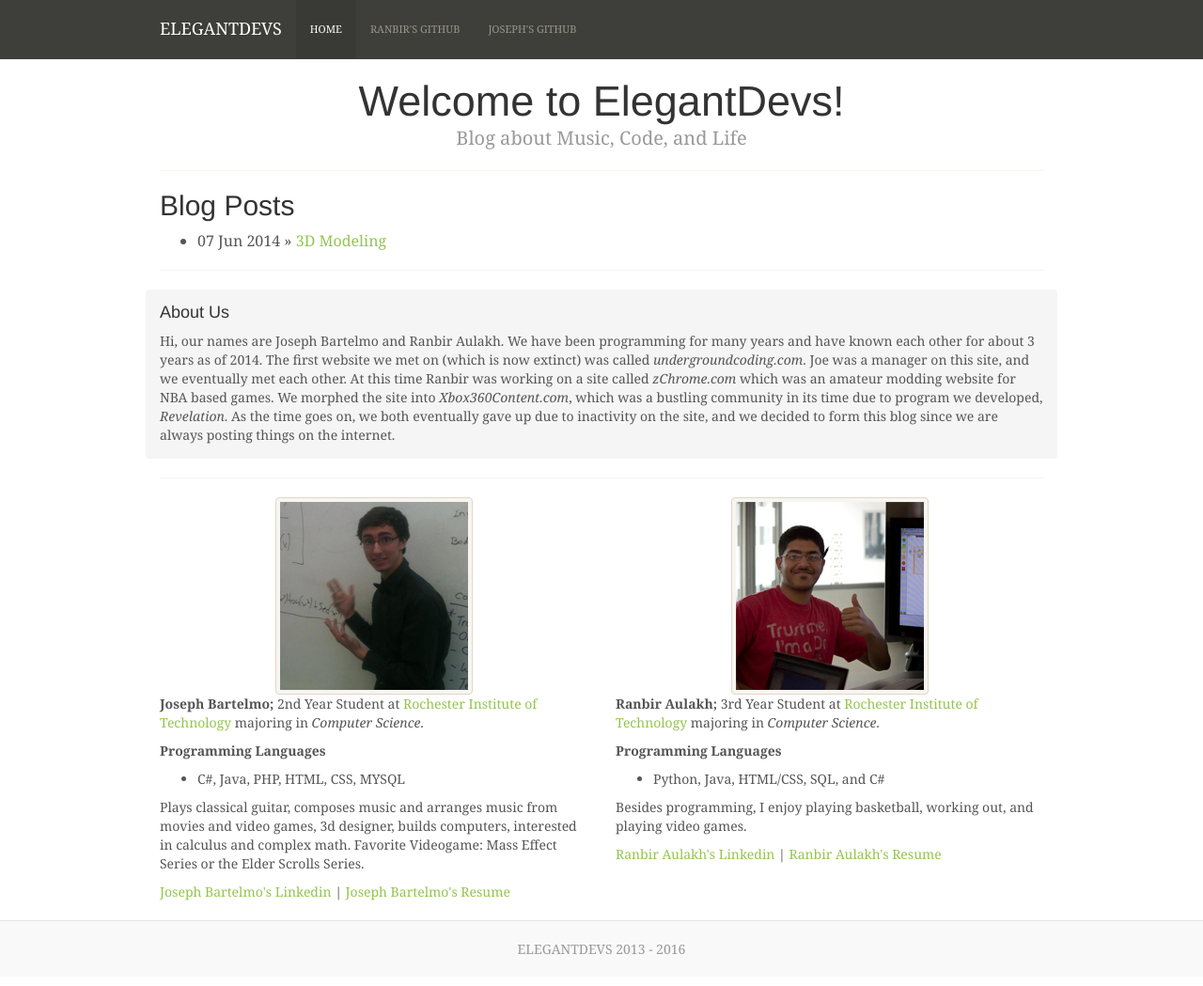
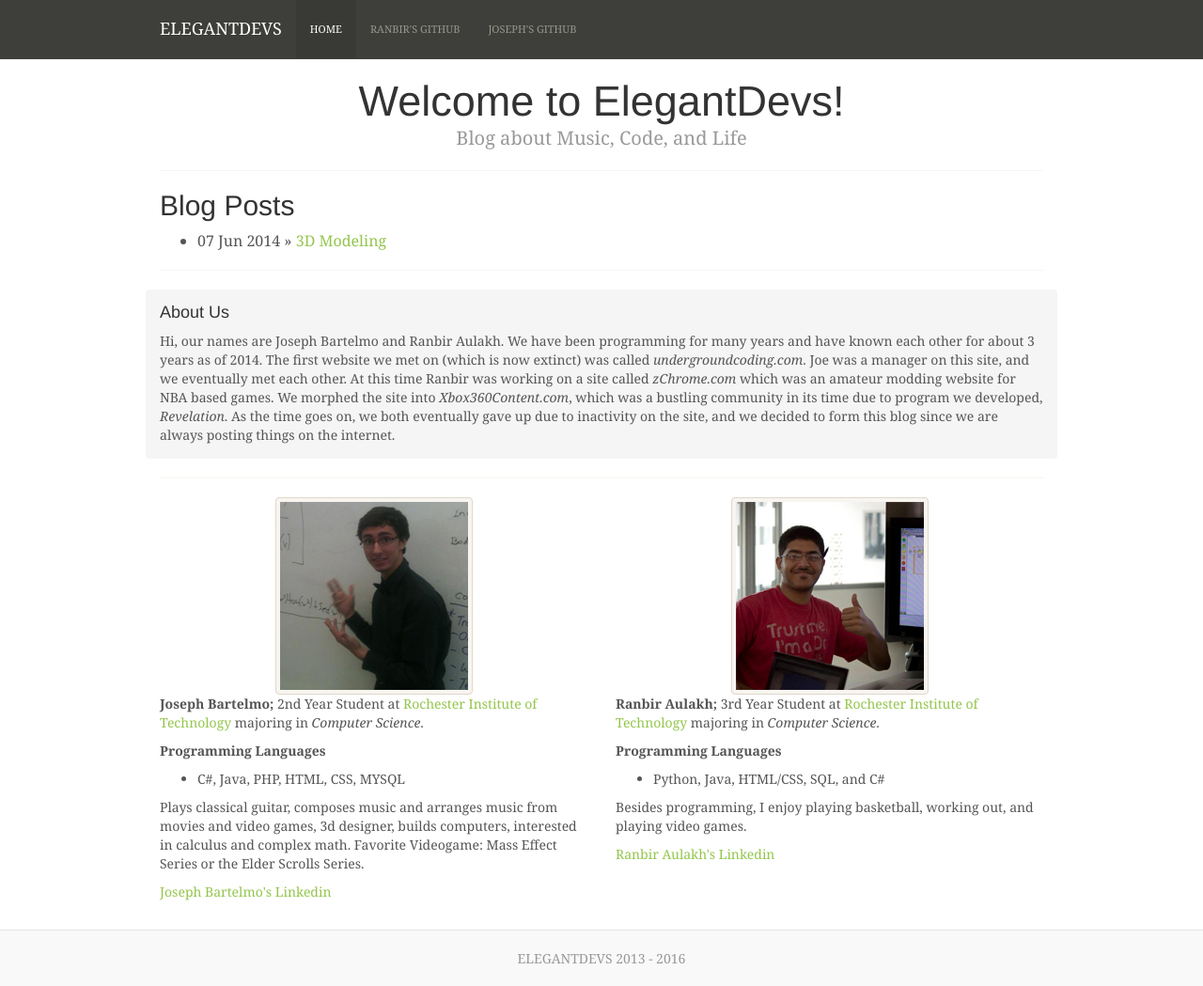
Before and after one commit to RanbirAulakh/elegant.io, a Jekyll site: the page built from index.html, in a window 1280 px wide. Shown: the whole page at 94% size. Built offline with Jekyll 4.4.1, drawn with Linux system fonts in a browser that asks for light colours; nearby versions of some CDN libraries.

Commit message:
Removed Resume links [incompleted]

```diff
--- a/_includes/head.html
+++ b/_includes/head.html
@@ -1,6 +1,7 @@
 <head>
     <meta charset="utf-8">
     <meta http-equiv="X-UA-Compatible" content="IE=edge">
+    <meta name="google-site-verification" content="bEA-DUucUm9ZJr7_o-57nv4tgE0qq4EwYiO8RacbQR0" />
     <title>{% if page.title %}{{ page.title }}{% else %}{{ site.title }}{% endif %}</title>
     <meta name="viewport" content="width=device-width, initial-scale=1">
     <meta name="description" content="{{ site.description }}">
--- a/index.html
+++ b/index.html
@@ -39,7 +39,7 @@ layout: default
                 <li>C#, Java, PHP, HTML, CSS, MYSQL</li>
             </ul>
             <p>Plays classical guitar, composes music and arranges music from movies and video games, 3d designer, builds computers, interested in calculus and complex math. Favorite Videogame: Mass Effect Series or the Elder Scrolls Series.</p>
-            <a href="https://www.linkedin.com/in/joseph-bartelmo-949547a7"> Joseph Bartelmo's Linkedin </a> | <a href="#"> Joseph Bartelmo's Resume </a>
+            <p><a href="https://www.linkedin.com/in/joseph-bartelmo-949547a7"> Joseph Bartelmo's Linkedin </a> <!-- | <a href="#"> Joseph Bartelmo's Resume </a> --></p>
     </div>
     <div class="col-md-6">
         <div style="text-align:center">
@@ -51,6 +51,6 @@ layout: default
                 <li>Python, Java, HTML/CSS, SQL, and C#</li>
             </ul>
             <p>Besides programming, I enjoy playing basketball, working out, and playing video games.</p>
-            <a href="https://www.linkedin.com/in/ranbiraulakh"> Ranbir Aulakh's Linkedin </a> | <a href="/ranbir_resume.pdf"> Ranbir Aulakh's Resume </a>
+            <p><a href="https://www.linkedin.com/in/ranbiraulakh"> Ranbir Aulakh's Linkedin </a> <!-- | <a href="/ranbir_resume.pdf"> Ranbir Aulakh's Resume </a> --></p>
     </div>
 </div>
```
